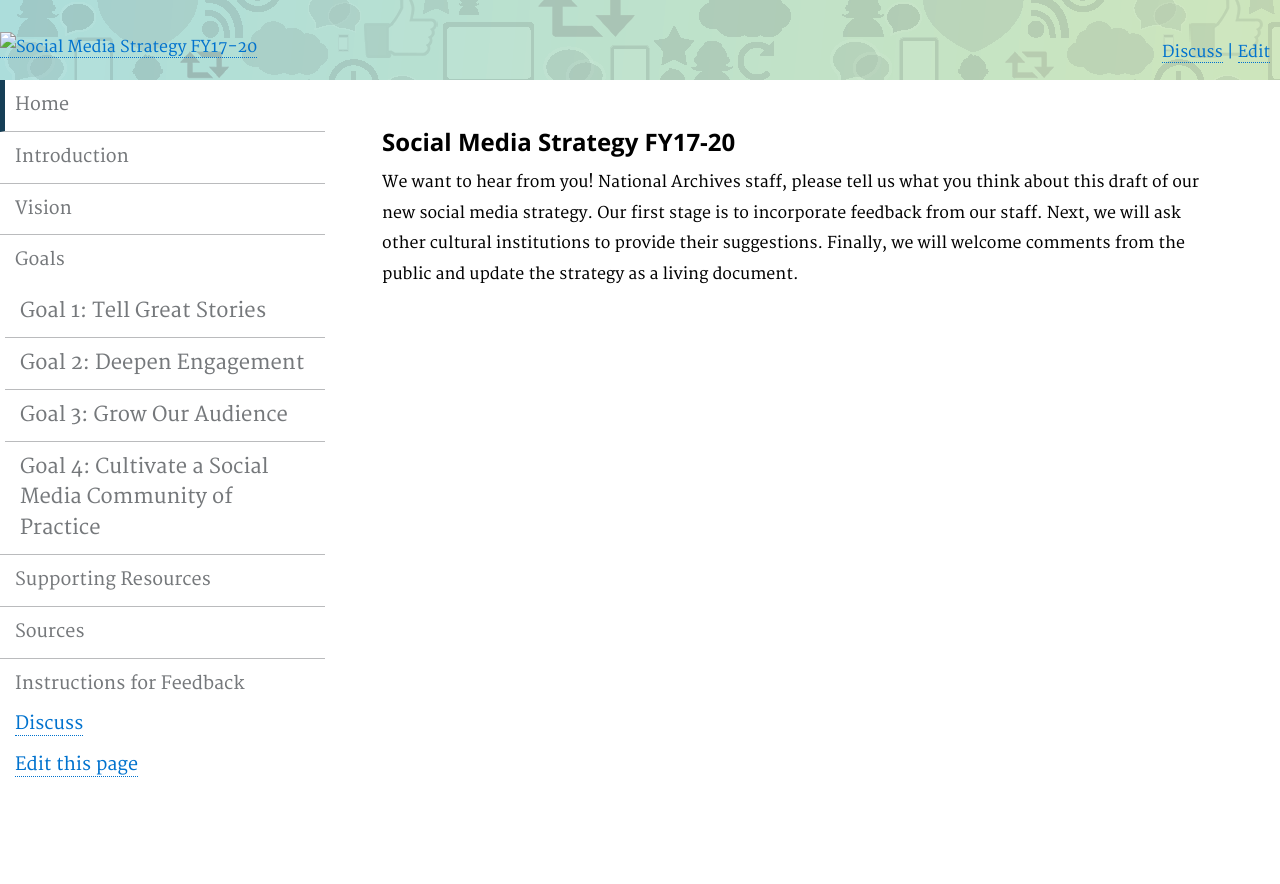
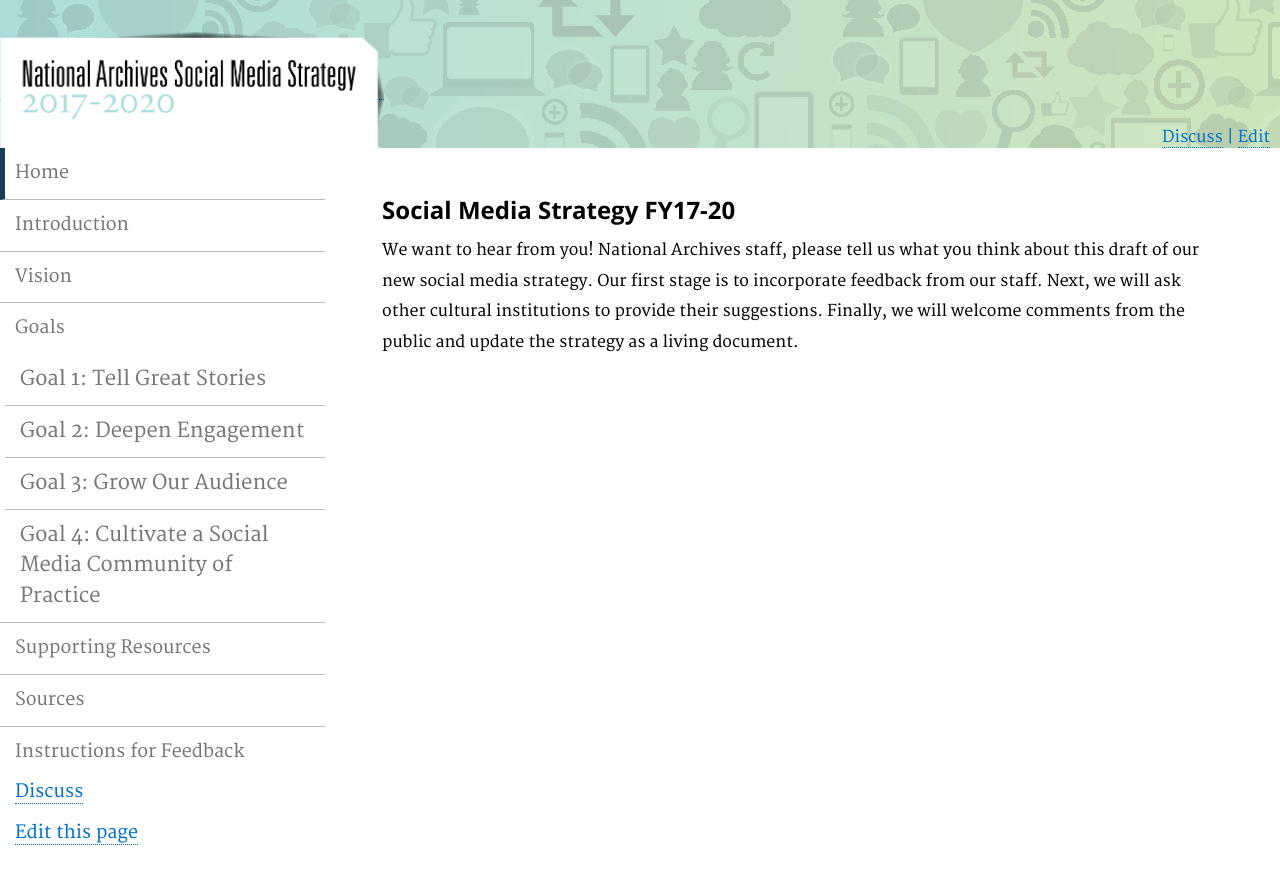
Before and after one commit to usnationalarchives/social-media-strategy, a Jekyll site: the page built from pages/index.md, in a window 1280 px wide. Shown: the top 884 px of the page. Built offline with Jekyll 4.4.1, drawn with Linux system fonts in a browser that asks for light colours.

Commit message:
fixed broken image header

```diff
--- a/_layouts/default.html
+++ b/_layouts/default.html
@@ -47,7 +47,7 @@
   <div>
     <header role="banner">
       <div class="pg_header">
-        <a href="{{ site.baseurl }}"><img src="{{ site.baseurl }}assets/images/header.png" alt="{{ site.name }}"></a>
+        <a href="{{ site.baseurl }}"><img src="{{ site.baseurl }}/assets/images/header.png" alt="{{ site.name }}"></a>
 			</div>
        <div class="header_menu">
          <a href="https://github.com/{{ site.org_name }}/{{ site.repo_name }}/issues/" style="color: white;" class="button">Discuss</a> |
```
